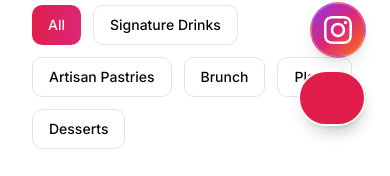
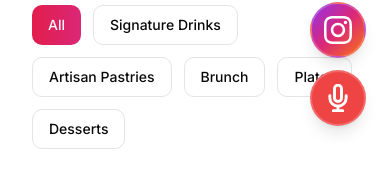
Before and after one commit to DualSparkStudio/111_Asthetic_Cafe, a Next.js app: page /menu in a window 390 px wide. Shown: the part 694-870 px from the top of the page. Built offline with nearby package versions, Linux system fonts and the light colour scheme; no server answers; the database is empty.

Commit message:
Refactor FloatingSocial and VoiceAssistant components to integrate a microphone button for voice commands. Replace WhatsApp button with a voice assistant trigger, and implement voice command handling in VoiceAssistant for navigation. Update styles and event handling for improved user interaction.

```diff
--- a/components/floating-social.tsx
+++ b/components/floating-social.tsx
@@ -4,8 +4,6 @@ import { Button } from '@/components/ui/button'
 import { motion } from 'framer-motion'
 
 export function FloatingSocial() {
-  const whatsappNumber = process.env.NEXT_PUBLIC_WHATSAPP_NUMBER || '1234567890'
-  const message = encodeURIComponent('Hello! I would like to know more about your café.')
   const instagramUrl = process.env.NEXT_PUBLIC_INSTAGRAM_URL || 'https://instagram.com/cafeluxe'
 
   return (
@@ -40,7 +38,7 @@ export function FloatingSocial() {
         </a>
       </motion.div>
 
-      {/* WhatsApp Button */}
+      {/* Microphone Button */}
       <motion.div
         initial={{ scale: 0, opacity: 0 }}
         animate={{ scale: 1, opacity: 1 }}
@@ -48,26 +46,32 @@ export function FloatingSocial() {
         whileHover={{ scale: 1.1, y: -2 }}
         whileTap={{ scale: 0.9 }}
       >
-        <a
-          href={`https://wa.me/${whatsappNumber}?text=${message}`}
-          target="_blank"
-          rel="noopener noreferrer"
-          aria-label="Chat on WhatsApp"
-        >
         <Button
           size="lg"
-            className="rounded-full h-14 w-14 bg-[#25D366] hover:bg-[#20BA5A] shadow-lg border-2 border-white/20 backdrop-blur-sm p-0"
+          className="rounded-full h-14 w-14 bg-red-500 hover:bg-red-600 shadow-lg border-2 border-white/20 backdrop-blur-sm p-0"
+          aria-label="Voice Assistant"
+          onClick={() => {
+            // Trigger voice assistant - this will be handled by the VoiceAssistant component
+            const event = new CustomEvent('toggleVoiceAssistant')
+            window.dispatchEvent(event)
+          }}
         >
           <svg
             className="h-7 w-7 text-white"
-              fill="currentColor"
+            fill="none"
+            stroke="currentColor"
+            strokeWidth="2.5"
+            strokeLinecap="round"
+            strokeLinejoin="round"
             viewBox="0 0 24 24"
             xmlns="http://www.w3.org/2000/svg"
           >
-              <path d="M17.472 14.382c-.297-.149-1.758-.867-2.03-.967-.273-.099-.471-.148-.67.15-.197.297-.767.966-.94 1.164-.173.199-.347.223-.644.075-.297-.15-1.255-.463-2.39-1.475-.883-.788-1.48-1.761-1.653-2.059-.173-.297-.018-.458.13-.606.134-.133.298-.347.446-.52.149-.174.198-.298.298-.497.099-.198.05-.371-.025-.52-.075-.149-.669-1.612-.916-2.207-.242-.579-.487-.5-.669-.51-.173-.008-.371-.01-.57-.01-.198 0-.52.074-.792.372-.272.297-1.04 1.016-1.04 2.479 0 1.462 1.065 2.875 1.213 3.074.149.198 2.096 3.2 5.077 4.487.709.306 1.262.489 1.694.625.712.227 1.36.195 1.871.118.571-.085 1.758-.719 2.006-1.413.248-.694.248-1.289.173-1.413-.074-.124-.272-.198-.57-.347m-5.421 7.403h-.004a9.87 9.87 0 01-5.031-1.378l-.361-.214-3.741.982.998-3.648-.235-.374a9.86 9.86 0 01-1.51-5.26c.001-5.45 4.436-9.884 9.888-9.884 2.64 0 5.122 1.03 6.988 2.898a9.825 9.825 0 012.893 6.994c-.003 5.45-4.437 9.884-9.885 9.884m8.413-18.297A11.815 11.815 0 0012.05 0C5.495 0 .16 5.335.157 11.892c0 2.096.547 4.142 1.588 5.945L.057 24l6.305-1.654a11.882 11.882 0 005.683 1.448h.005c6.554 0 11.89-5.335 11.893-11.893a11.821 11.821 0 00-3.48-8.413Z" />
+            <path d="M12 1a3 3 0 0 0-3 3v8a3 3 0 0 0 6 0V4a3 3 0 0 0-3-3z" />
+            <path d="M19 10v2a7 7 0 0 1-14 0v-2" />
+            <line x1="12" y1="19" x2="12" y2="23" />
+            <line x1="8" y1="23" x2="16" y2="23" />
           </svg>
         </Button>
-        </a>
       </motion.div>
     </div>
   )
--- a/components/voice-assistant.tsx
+++ b/components/voice-assistant.tsx
@@ -23,6 +23,40 @@ export function VoiceAssistant() {
   const [transcript, setTranscript] = useState('')
   const [isOpen, setIsOpen] = useState(false)
   const recognitionRef = useRef<SpeechRecognitionInstance | null>(null)
+  const toggleListeningRef = useRef<(() => void) | null>(null)
+
+  const handleVoiceCommand = (command: string) => {
+    const lowerCommand = command.toLowerCase()
+
+    if (lowerCommand.includes('menu')) {
+      window.location.href = '/menu'
+    } else if (lowerCommand.includes('cart')) {
+      window.location.href = '/cart'
+    } else if (lowerCommand.includes('booking') || lowerCommand.includes('reservation')) {
+      window.location.href = '/booking'
+    } else if (lowerCommand.includes('home')) {
+      window.location.href = '/'
+    } else if (lowerCommand.includes('contact')) {
+      window.location.href = '/contact'
+    }
+  }
+
+  const toggleListening = () => {
+    if (!recognitionRef.current) return
+
+    if (isListening) {
+      recognitionRef.current.stop()
+      setIsListening(false)
+    } else {
+      setIsOpen(true)
+      recognitionRef.current.start()
+      setIsListening(true)
+    }
+  }
+
+  useEffect(() => {
+    toggleListeningRef.current = toggleListening
+  })
 
   useEffect(() => {
     if (typeof window !== 'undefined' && 'webkitSpeechRecognition' in window) {
@@ -62,51 +96,27 @@ export function VoiceAssistant() {
       recognitionRef.current = recognition
     }
 
+    // Listen for custom event from FloatingSocial microphone button
+    const handleToggleVoiceAssistant = () => {
+      if (toggleListeningRef.current) {
+        toggleListeningRef.current()
+      }
+    }
+
+    window.addEventListener('toggleVoiceAssistant', handleToggleVoiceAssistant)
+
     return () => {
       if (recognitionRef.current) {
         recognitionRef.current.stop()
       }
+      window.removeEventListener('toggleVoiceAssistant', handleToggleVoiceAssistant)
     }
   }, [])
 
-  const toggleListening = () => {
-    if (!recognitionRef.current) return
-
-    if (isListening) {
-      recognitionRef.current.stop()
-      setIsListening(false)
-    } else {
-      setIsOpen(true)
-      recognitionRef.current.start()
-      setIsListening(true)
-    }
-  }
-
-  const handleVoiceCommand = (command: string) => {
-    const lowerCommand = command.toLowerCase()
-
-    if (lowerCommand.includes('menu')) {
-      window.location.href = '/menu'
-    } else if (lowerCommand.includes('cart')) {
-      window.location.href = '/cart'
-    } else if (lowerCommand.includes('booking') || lowerCommand.includes('reservation')) {
-      window.location.href = '/booking'
-    } else if (lowerCommand.includes('home')) {
-      window.location.href = '/'
-    } else if (lowerCommand.includes('contact')) {
-      window.location.href = '/contact'
-    }
-  }
-
   return (
     <>
-      <motion.div
-        initial={{ scale: 0 }}
-        animate={{ scale: 1 }}
-        whileHover={{ scale: 1.1 }}
-        whileTap={{ scale: 0.9 }}
-        className="fixed bottom-6 right-6 z-50"
-      >
+      {/* Button is now in FloatingSocial component, so we hide this one */}
+      <div className="hidden">
         <Button
           onClick={toggleListening}
           size="lg"
@@ -121,7 +131,7 @@ export function VoiceAssistant() {
             <Mic className="h-7 w-7 text-white" strokeWidth={2.5} />
           )}
         </Button>
-      </motion.div>
+      </div>
 
       <AnimatePresence>
         {isOpen && (
```
Lines whose indentation alone changed are shown as unchanged.
